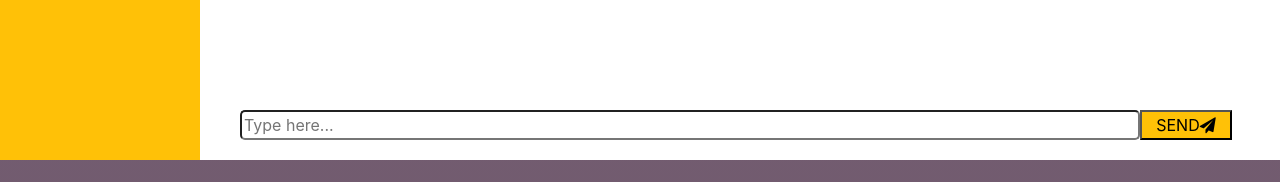
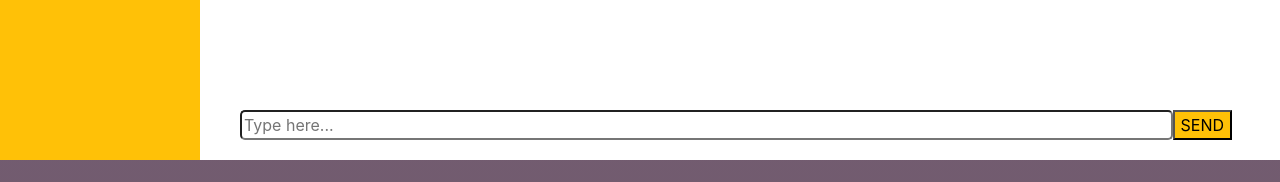
Before and after one commit to bjtulinl/time-to-talk, a Flask app: page /chat in a window 1280 px wide. Shown: the part 640-822 px from the top of the page. Run offline with Flask 2, Linux system fonts and the light colour scheme; the visitor is signed in with stand-in values (Sample User, id 1); data comes from the database, SQL or seed files in the repository; some libraries are stand-ins or nearby versions.

Commit message:
- Fix display issue

```diff
--- a/static/styles/chat_style.css
+++ b/static/styles/chat_style.css
@@ -155,7 +155,6 @@ body,html{
 
 #send_message {
     position: relative;
-    width: 100px;
     background: #ffc107;
 }
 
--- a/templates/chat.html
+++ b/templates/chat.html
@@ -48,7 +48,7 @@
 
             <div id="input-area">
                 <input type="text" id="user_message" placeholder="Type here..." autocomplete="off">
-                <button type="button" id="send_message">SEND<i class="fa fa-paper-plane" aria-hidden="true"></i></button>
+                <button type="button" id="send_message">SEND</button>
             </div>
         </div>
 
```
